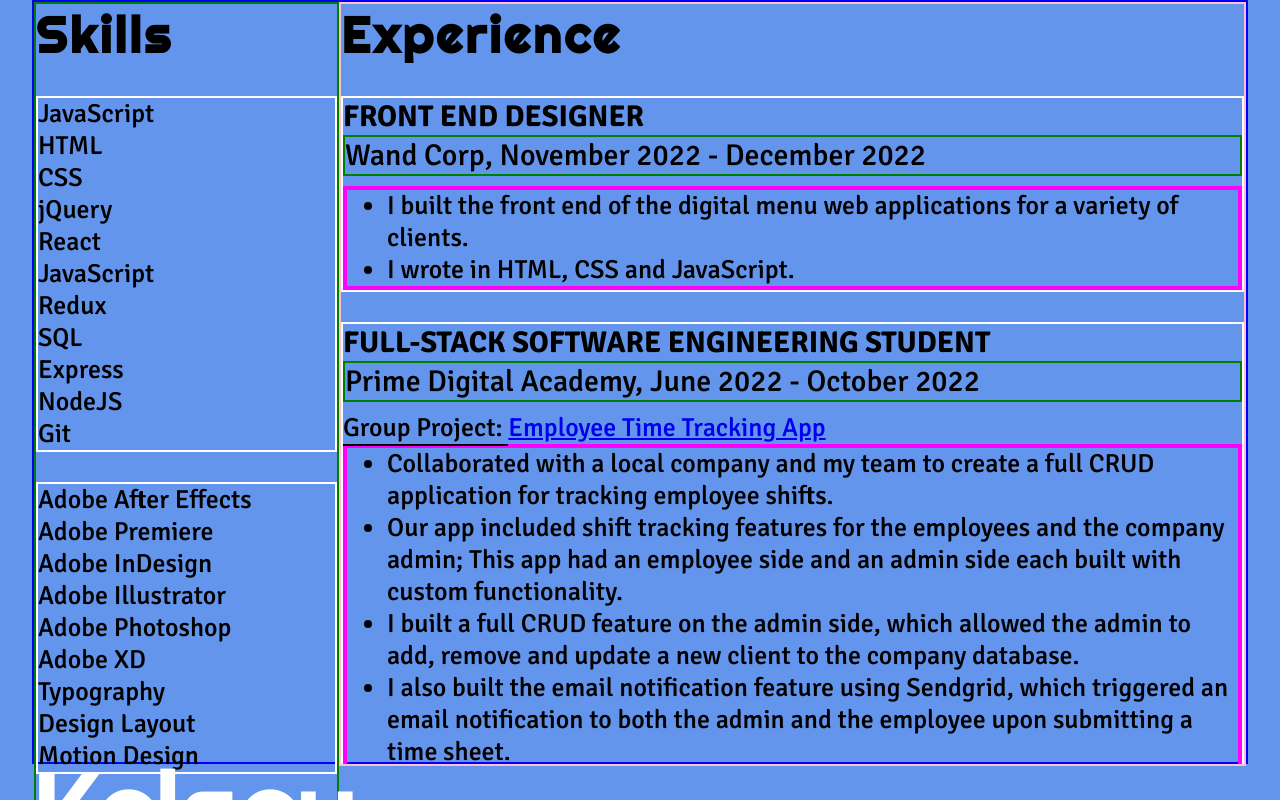
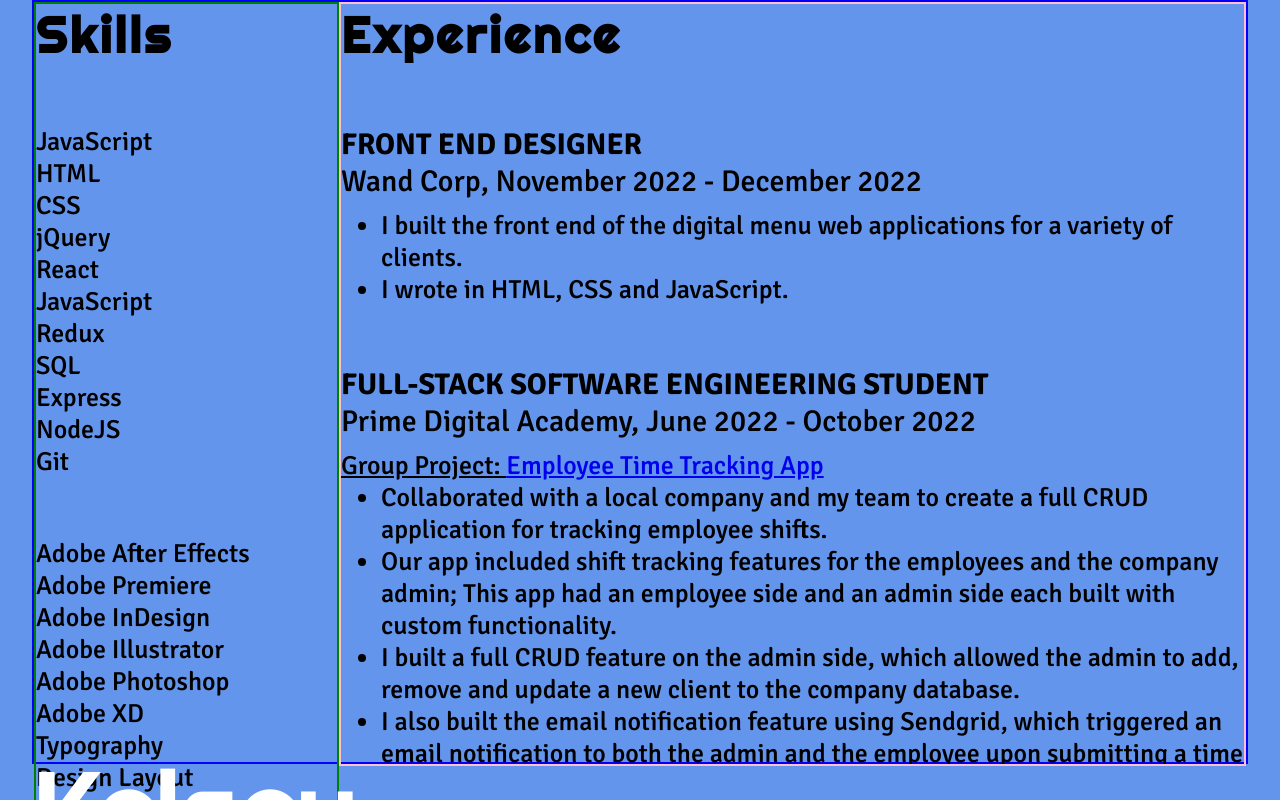
Before and after one commit to kelkuno/portfolio, a React (Create React App) app in the folder resume/: page /#/resume in a window 1280 px wide. Shown: the top 800 px of the page. Built offline with nearby package versions, Linux system fonts and the light colour scheme.

Commit message:
scrollbar styled; education section formated

```diff
--- a/resume/src/components/App/App.css
+++ b/resume/src/components/App/App.css
@@ -11,7 +11,22 @@ body {
   display: flex;
   justify-content: center;
 }
+/* width */
+::-webkit-scrollbar {
+  width: 20px;
+}
 
+/* Track */
+::-webkit-scrollbar-track {
+  box-shadow: inset 0 0 5px grey;
+  border-radius: 10px;
+}
+
+/* Handle */
+::-webkit-scrollbar-thumb {
+  background: #0ff;
+  border-radius: 10px;
+}
 /* page structure */
 .content-container {
   text-align: right;
@@ -110,16 +125,16 @@ body {
   overflow:auto;
 }
 .block {
-  border: solid 2px white;
-  margin: 30px 0;
+  /* border: solid 2px white; */
+  margin: 60px 0;
 }
 .bullets {
   margin: 0;
-  border: solid 4px fuchsia;
+  /* border: solid 4px fuchsia; */
 
 }
 .employment-info {
-  border: solid 2px green;
+  /* border: solid 2px green; */
   margin-bottom: 10px;
   font-size: 30px;
 }
@@ -140,5 +155,5 @@ h3{
   font-size: 30px;
 }
 .underline {
-  border-bottom: solid 2px black;
+  text-decoration: underline;
 }
--- a/resume/src/components/Resume/Resume.jsx
+++ b/resume/src/components/Resume/Resume.jsx
@@ -141,19 +141,23 @@ function Resume() {
                 <div className="content-blocks">
                     <h2>Education</h2>
                     <div className="block">
-                        <div className="">Prime Digital Academy</div>
+                        <h3>Prime Digital Academy</h3>
                         <div className="">Full Stack Software Engineering Certificate </div>
                         <div className="">Graduated October 2022</div>
-                        <p>Training included: Training Included: Accelerated full stack software engineering training program teaching relevant web development technologies.Training also included public speaking and presentation practice, professional skill development, solo project development, real-world client work.</p>
+                        <ul className="bullets">
+                            <li><span className="underline">Training included: </span> Accelerated full stack software engineering training program teaching relevant web development technologies.Training also included public speaking and presentation practice, professional skill development, solo project development, real-world client work.</li>
+                        </ul>
                     </div>
                     <div className="block">
-                        <div className="">Minneapolis College of Art & Design</div>
+                        <h3>Minneapolis College of Art & Design</h3>
                         <div className="">Masters of Graphic Arts and Web Design </div>
                         <div className="">Graduated December 2020</div>
-                        <p>Training included: Training Included: design principles, motion design, web design, typography, user experience, graphic design and web development.</p>
+                        <ul className="bullets">
+                            <li><span className="underline">Training included: </span> Design principles, motion design, web design, typography, user experience, graphic design and web development.</li>
+                        </ul>
                     </div>
                     <div className="block">
-                        <div className="">University of Minnesota</div>
+                        <h3>University of Minnesota</h3>
                         <div className="">Bachelor of Arts in English Literature; Studio Art </div>
                         <div className="">Graduated December 2012</div>
                     </div>
```
